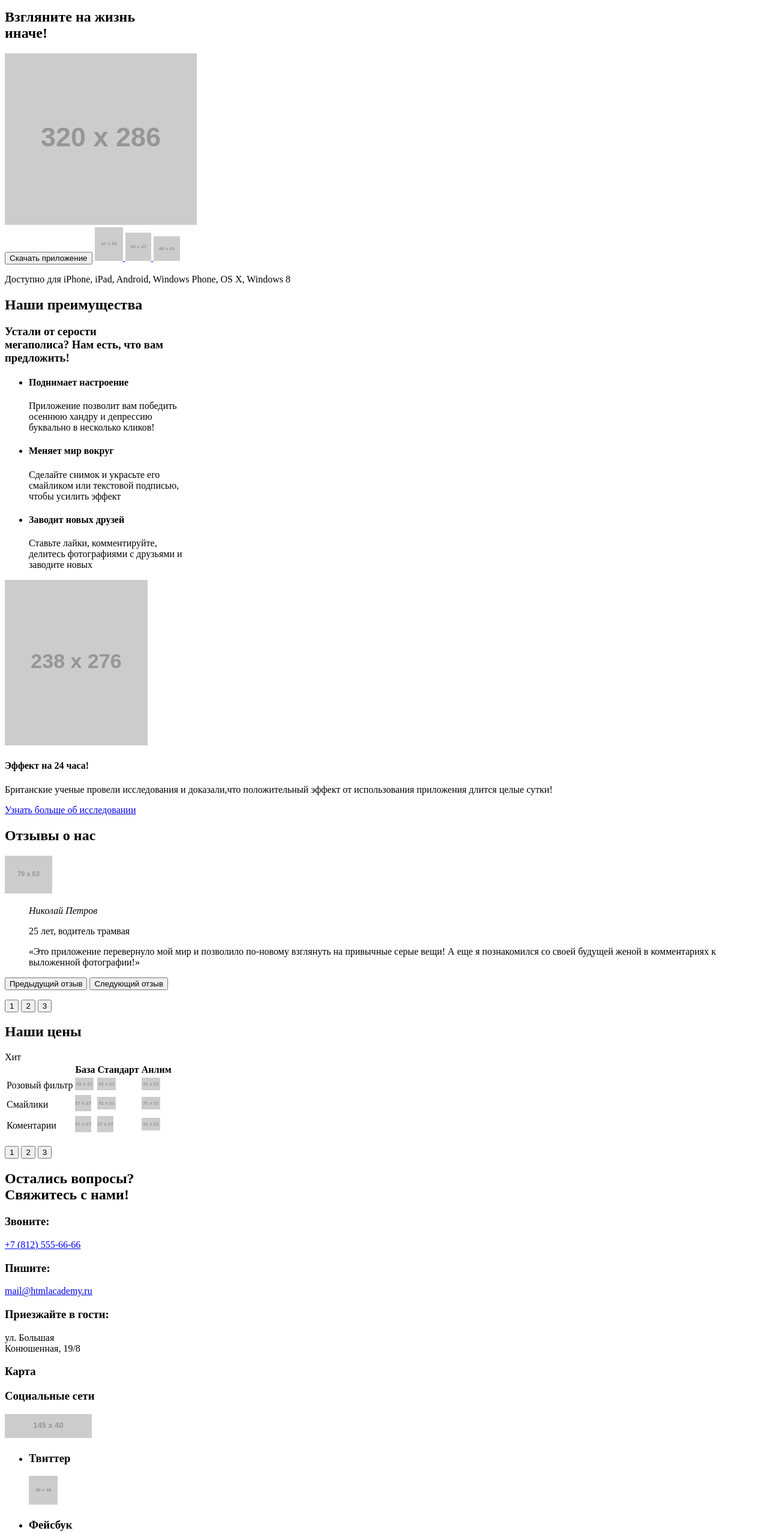
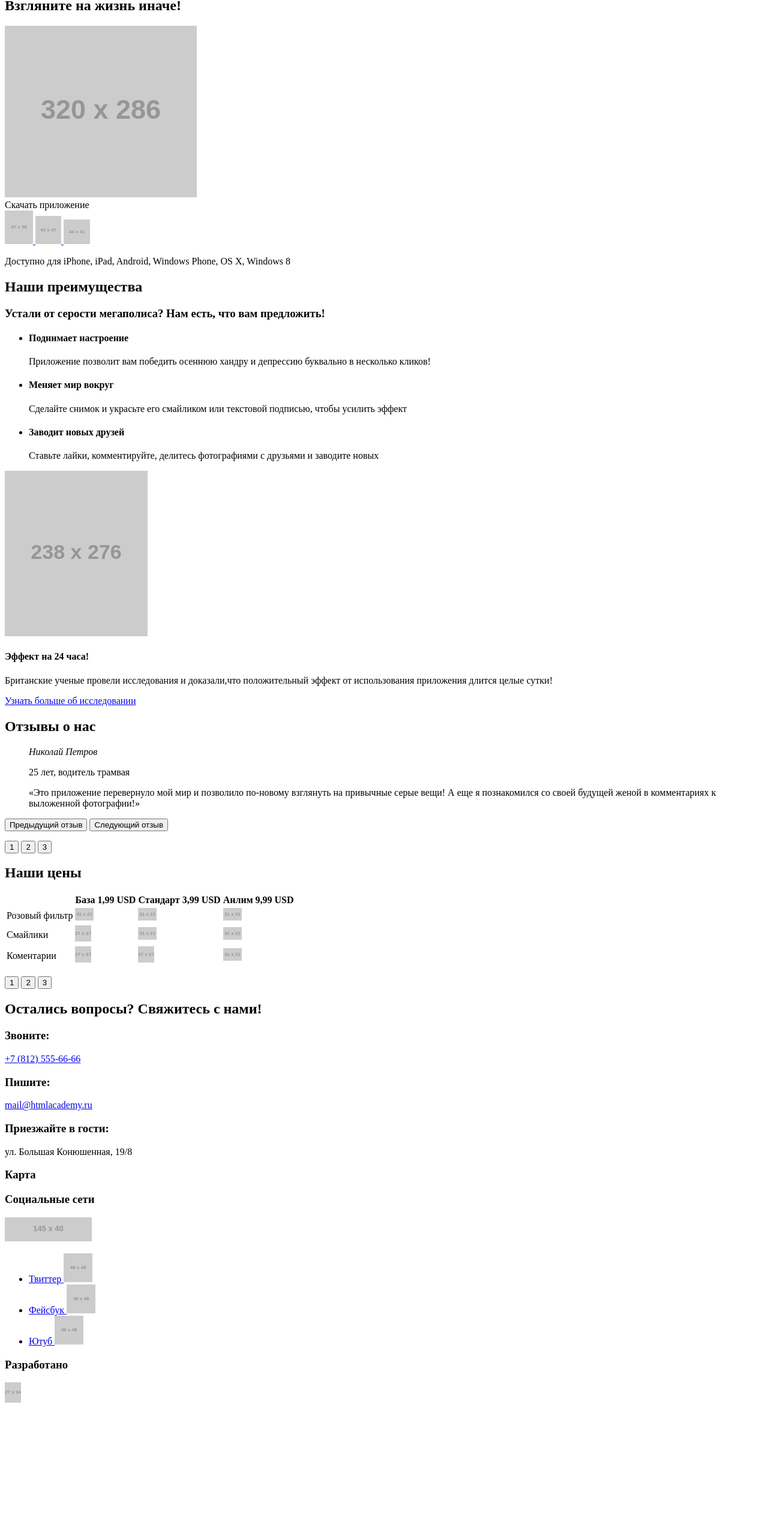
Before and after one commit to Viktoria-W/1588037-pink-21, a website: page source/index.html in a window 1280 px wide. Shown: the part 209-2767 px from the top of the page at 60% size. After the commit the page ends 2560 px from the top, so only its background shows below. Drawn offline with Linux system fonts and the light colour scheme; placeholder pictures from the web are drawn by us.

Commit message:
Разметка главной страницы

```diff
--- a/source/index.html
+++ b/source/index.html
@@ -5,14 +5,15 @@
     <title>HTML Academy: Пинк</title>
   </head>
   <body class="page__body">
-    <header class="page--header">
-      <img src="https://via.placeholder.com/74x23">
-      <nav class="main--nav">
-        <button class="main-nav__toggle" type="button"><span class="visually-hidden">Открыть меню</span></button>
-        <div class="main--nav__wrapper">
-          <ul class="main--nav__list site-list">
+    <header class="page-header">
+      <a><img src="https://via.placeholder.com/74x23"></a>
+        <button class="page-header__toggle" type="button"><span class="visually-hidden">Открыть меню</span></button>
+          <nav class="main-nav">
+            <ul class="main-nav__list site-list">
               <li class="site-list__item">
-              <a>Главная</a>
+                <a>
+                  Главная
+                </a>
               </li>
               <li class="site-list__item">
                 <a href="catalog.html">
@@ -30,20 +31,19 @@
                 </a>
               </li>
             </ul>
-        </div>
           </nav>
       </header>
-    <main class="page--main">
+    <main class="page-main">
       <h1 class="visually-hidden">Приложение для редактирования фотографий Pink</h1>
-
-        <section class="download--app">
-          <div class="download--app__wrapper">
-            <h2 class="download--app__slogan">Взгляните на жизнь<br>иначе!</h2>
+        <section class="download-app">
+          <div class="download-app__wrapper">
+            <h2 class="download-app__slogan">Взгляните на жизнь иначе!</h2>
               <img src="https://via.placeholder.com/320x286">
-              <div class="download--app__section">
-                <button class="download--app__button button--round" type="button">
+              <div class="download-app__section">
+                <a class="download-app__button button-round">
                   Скачать приложение
-                </button>
+                </a>
+                <div>
                   <a href="#">
                     <img src="https://via.placeholder.com/47x56">
                   </a>
@@ -53,6 +53,7 @@
                   <a href="#">
                     <img src="https://via.placeholder.com/44x41">
                   </a>
+              </div>
                 <p>
                   Доступно для iPhone, iPad, Android, Windows Phone, OS X, Windows 8
                 </p>
@@ -61,10 +62,10 @@
         </section>
 
         <section class="advantages">
-          <div class="advantages--wrapper">
+          <div class="advantages-wrapper">
             <h2 class="visually-hidden">Наши преимущества</h2>
               <h3>
-                Устали от серости<br> мегаполиса? Нам есть, что вам<br> предложить!
+                Устали от серости мегаполиса? Нам есть, что вам предложить!
               </h3>
             <ul class="advantages__list">
               <li class="advantages__item advantages__item--mood">
@@ -72,7 +73,7 @@
                   Поднимает настроение
                 </h4>
                 <p class="advantages__description">
-                  Приложение позволит вам победить<br> осеннюю хандру и депрессию<br> буквально в несколько кликов!
+                  Приложение позволит вам победить осеннюю хандру и депрессию буквально в несколько кликов!
                 </p>
               </li>
               <li class="advantages__item advantages__item--world">
@@ -80,7 +81,7 @@
                   Меняет мир вокруг
                 </h4>
                 <p class="advantages__description">
-                  Сделайте снимок и украсьте его<br> смайликом или текстовой подписью,<br> чтобы усилить эффект
+                  Сделайте снимок и украсьте его смайликом или текстовой подписью, чтобы усилить эффект
                 </p>
               </li>
               <li class="advantages__item advantages__item--friends">
@@ -88,30 +89,33 @@
                   Заводит новых друзей
                 </h4>
                 <p class="advantages__description">
-                  Ставьте лайки, комментируйте,<br> делитесь фотографиями с друзьями и<br> заводите новых
+                  Ставьте лайки, комментируйте, делитесь фотографиями с друзьями и заводите новых
                 </p>
               </li>
             </ul>
-            <div class="advantages--app__effect">
+          </div>
+        </section>
+
+
+        <section>
+          <div class="advantages-effect">
             <img src="https://via.placeholder.com/238x276">
-              <h4 class="advantages__title">
+            <h4 class="advantages-effect__title">
               Эффект на 24 часа!
             </h4>
-              <p lass="advantages__description">
+            <p class="advantages-effect__description">
               Британские ученые провели исследования и доказали,что положительный эффект от использования приложения длится целые сутки!
             </p>
             <a href="#">
               Узнать больше об исследовании
             </a>
           </div>
-          </div>
         </section>
 
         <section class="reviews">
-          <div class="reviews--wrapper">
+          <div class="reviews-wrapper slider">
             <h2 class="visually-hidden">Отзывы о нас</h2>
             <div class="reviews__list">
-              <img src="https://via.placeholder.com/79x63">
               <blockquote class="reviews__item">
                 <cite class="reviews__author-name">
                   Николай Петров
@@ -135,25 +139,22 @@
         </section>
 
         <section class="price">
-          <div class="price--wrapper">
+          <div class="price-wrapper slider">
             <h2 class="visually-hidden">Наши цены</h2>
-            <div class="price-hit">
-              Хит
-            </div>
-            <table class="price--table">
-              <tr class="price--table__column">
+            <table class="price-table">
+              <tr class="price-table__column">
                 <th></th>
                 <th>
-                  База
+                  База 1,99 USD
                 </th>
-                <th >
-                  Стандарт
+                <th class="price-table__hit">
+                  Стандарт 3,99 USD
                 </th>
                 <th>
-                  Анлим
+                  Анлим 9,99 USD
                 </th>
               </tr>
-              <tr class="price--table__column">
+              <tr class="price-table__column">
                 <td>
                   Розовый фильтр
                 </td>
@@ -167,7 +168,7 @@
                   <img src="https://via.placeholder.com/31x21">
                 </td>
               </tr>
-              <tr class="price--table__column">
+              <tr class="price-table__column">
                 <td>
                   Смайлики
                 </td>
@@ -181,7 +182,7 @@
                   <img src="https://via.placeholder.com/31x21">
                 </td>
               </tr>
-              <tr class="price--table__column">
+              <tr class="price-table__column">
                 <td>
                   Коментарии
                 </td>
@@ -196,7 +197,7 @@
                 </td>
               </tr>
             </table>
-              <p class="reviews__toggles slider__toggles">
+              <p class="price__toggles slider__toggles">
                 <button class="slider__toggle" type="button">1</button>
                 <button class="slider__toggle slider__toggle--current" type="button">2</button>
                 <button class="slider__toggle" type="button">3</button>
@@ -205,18 +206,17 @@
         </section>
 
         <section class="main-contacts">
-          <div class="main--contacts__wrapper">
-            <h2 class="contacts--title">
-              Остались вопросы?<br>Свяжитесь с нами!
+          <div class="main-contacts__wrapper contacts">
+            <h2 class="contacts-title">
+              Остались вопросы? Свяжитесь с нами!
             </h2>
+            <div>
                 <div>
                   <h3 class="contacts-subtitle">
                     Звоните:
                   </h3>
                   <a class="contacts__phone" href="tel:+78125556666">
-                  <p class="contacts-text">
                       +7 (812) 555-66-66
-                  </p>
                   </a>
                 </div>
                 <div>
@@ -224,18 +224,15 @@
                     Пишите:
                   </h3>
                   <a class="contacts__email" href="mailto:mail@htmlacademy.ru">
-                  <p class="contacts-text">
                       mail@htmlacademy.ru
-                  </p>
                   </a>
                 </div>
                 <div>
                   <h3 class="contacts-subtitle contacts__adress">
                     Приезжайте в гости:
                   </h3>
-                <p class="contacts-text">
-                  ул. Большая<br>Конюшенная, 19/8
-                </p>
+                    ул. Большая Конюшенная, 19/8
+                </div>
             </div>
           </div>
 
@@ -248,38 +245,38 @@
         </section>
 
         <footer class="page-footer">
-          <div class="page-footer__wrapper">
+          <div class="page-footer__wrapper social">
             <h3 class="visually-hidden">Социальные сети</h3>
             <div class="page-footer__logo">
               <img src="https://via.placeholder.com/145x40">
             </div>
-            <div class="page-footer__social">
-              <ul class="socal__list">
+              <ul class="social__list">
                 <li class="social__item">
-                  <h3 class="visually-hidden">Твиттер</h3>
                     <a href="#">
+                      <span class="visually-hidden">Твиттер</span>
                       <img src="https://via.placeholder.com/48x48">
                     </a>
                 </li>
                 <li class="social__item">
-                  <h3 class="visually-hidden">Фейсбук</h3>
                   <a href="#">
+                    <span class="visually-hidden">Фейсбук</span>
                     <img src="https://via.placeholder.com/48x48">
                   </a>
                 </li>
                 <li class="social__item">
-                  <h3 class="visually-hidden">Ютуб</h3>
                   <a href="#">
+                    <span class="visually-hidden">Ютуб</span>
                     <img src="https://via.placeholder.com/48x48">
                   </a>
                 </li>
               </ul>
-            </div>
-            <div class="page-footer__copyright">
+            <div class="page-footer__copyright copyright">
+              <a>
               <h3 class="copyright__title">
                 Разработано
               </h3>
                 <img src="https://via.placeholder.com/27x34">
+              </a>
             </div>
           </div>
         </footer>
```
Lines whose indentation alone changed are shown as unchanged.
